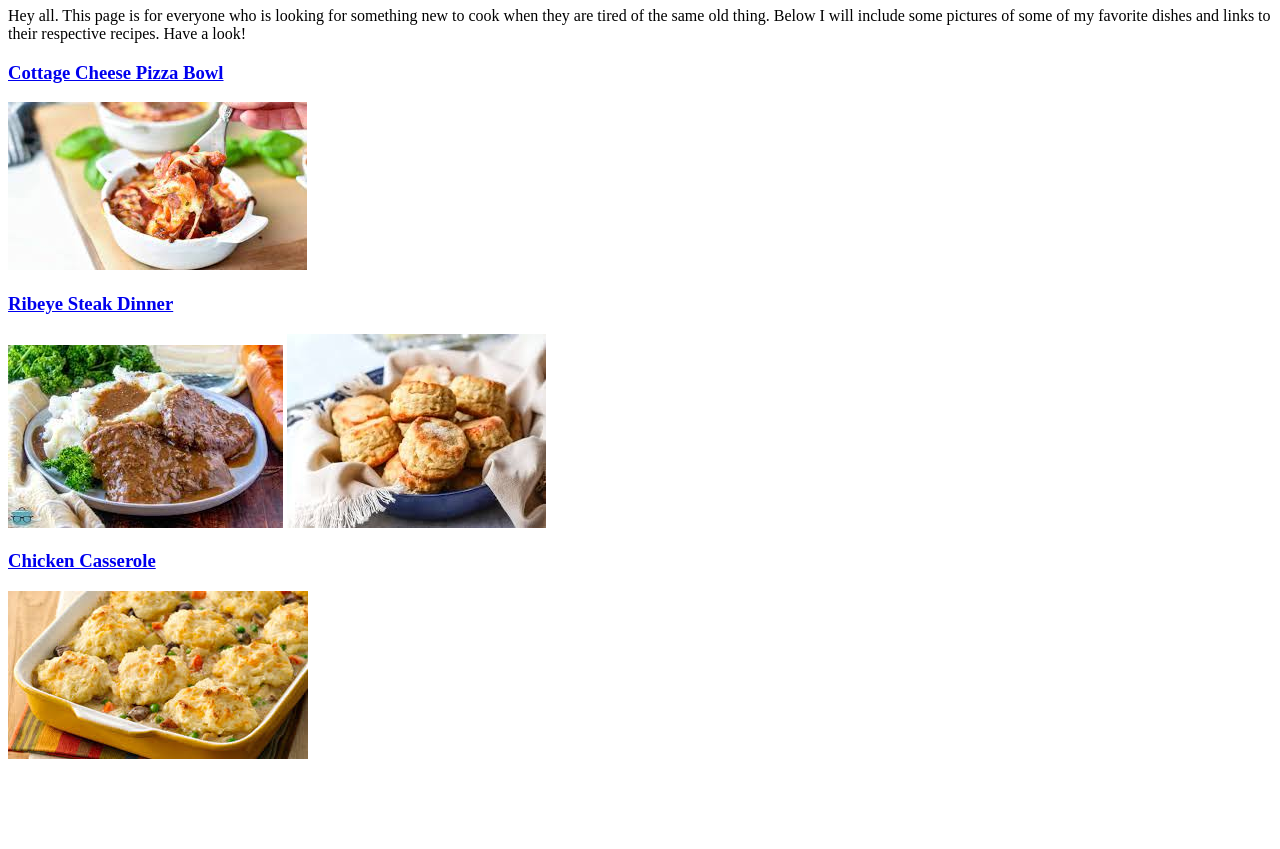
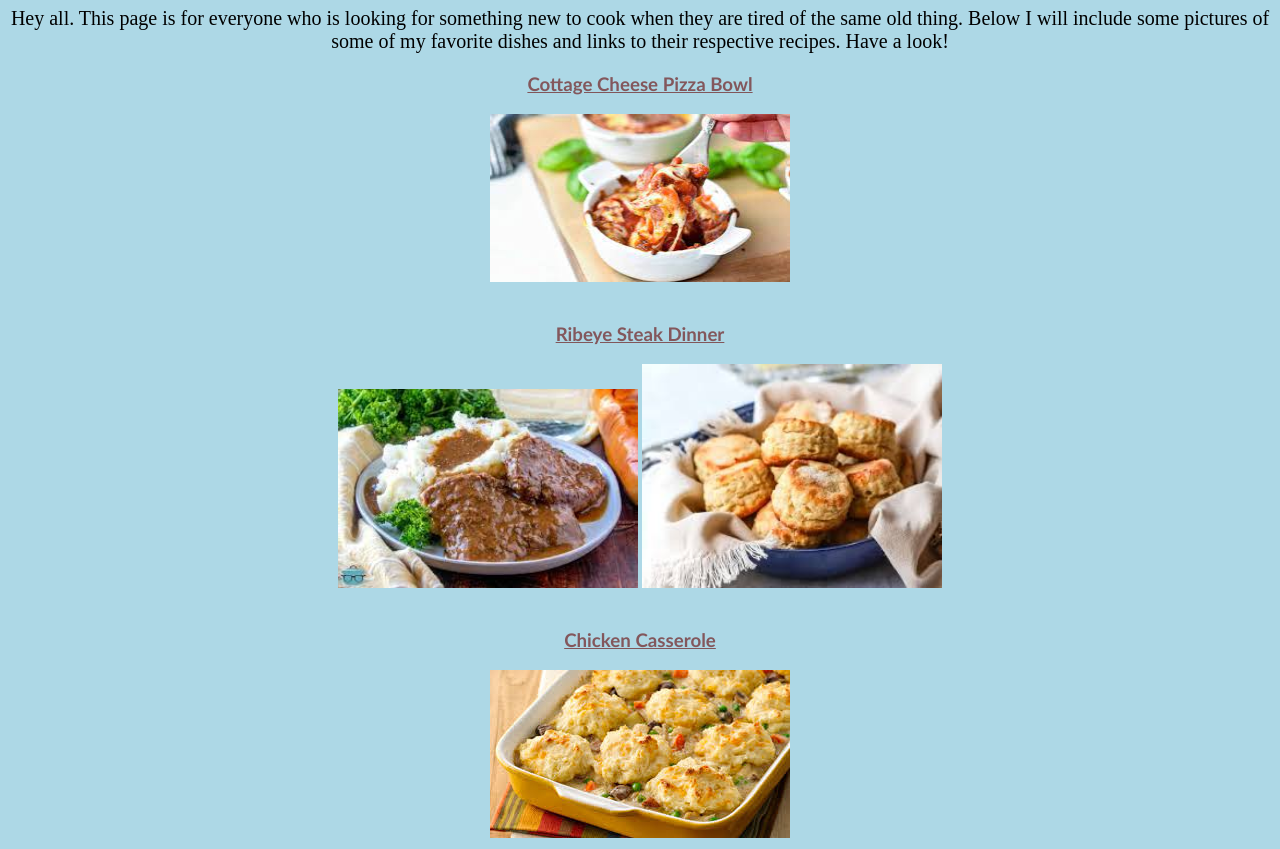
Before and after one commit to dylt97/odin-recipes, a plain HTML site: page index.html in a window 1280 px wide. Shown: the part 73-922 px from the top of the page. Before the commit the page ends 844 px from the top, so only its background shows below. Drawn offline with Linux system fonts and the light colour scheme.

Commit message:
add css style page
I created a css stylesheet and linked it to the recipe index file
in the stylesheet I experimented with various rules and declerations
to give my website some basic style

```diff
--- a/index.html
+++ b/index.html
@@ -3,22 +3,25 @@
     <head>
         <meta charset="UTF-8">
         <title>Great Home Recipes</title>
+        <link rel="stylesheet" href="style.css" >
     </head>
     <body>
         <h1>Odin Recipes</h1>
-        <p>Hey all. This page is for everyone who is looking for something
+        <p class="intro">Hey all. This page is for everyone who is looking for something
             new to cook when they are tired of the same old thing. Below
             I will include some pictures of some of my favorite dishes and links
             to their respective recipes. Have a look!
         </p>
-        <h3><a href="./recipePages/pizzaBowl.html">Cottage Cheese Pizza Bowl</a></h3>
-            <img src="./images/pizza.jpeg">
+        <div>
+        <h3><a class="text" href="./recipePages/pizzaBowl.html">Cottage Cheese Pizza Bowl</a></h3>
+            <img class="pic" src="./images/pizza.jpeg" alt="picture of pizza"> <br><br>
 
-        <h3><a href="./recipePages/steakDinner.html">Ribeye Steak Dinner</a></h3>
-            <img src="./images/steakDinner.jpeg"> <img src="./images/biscuits.jpeg">
+        <h3><a class="text" href="./recipePages/steakDinner.html">Ribeye Steak Dinner</a></h3>
+            <img class="pic" src="./images/steakDinner.jpeg"> <img class="pic" src="./images/biscuits.jpeg"> <br><br>
 
-        <h3><a href="./recipePages/chickenCasserole.html">Chicken Casserole</a></h3>
-            <img src="./images/casserole.jpeg">
+        <h3><a class="text" href="./recipePages/chickenCasserole.html">Chicken Casserole</a></h3>
+            <img class="pic" src="./images/casserole.jpeg">
+        </div>
 
     </body>
 </html>
--- /dev/null
+++ b/style.css
@@ -0,0 +1,23 @@
+
+* {
+    background-color: lightblue;
+}
+
+.intro {
+    font-size: 20px;
+    text-align: center;
+}
+
+div {
+    text-align: center;
+    font-family:'Gill Sans', 'Gill Sans MT', Calibri, 'Trebuchet MS', sans-serif;
+}
+
+div .text {
+    color: #6d1616aa;
+}
+
+.pic {
+    height: auto;
+    width: 300px;
+}
```
